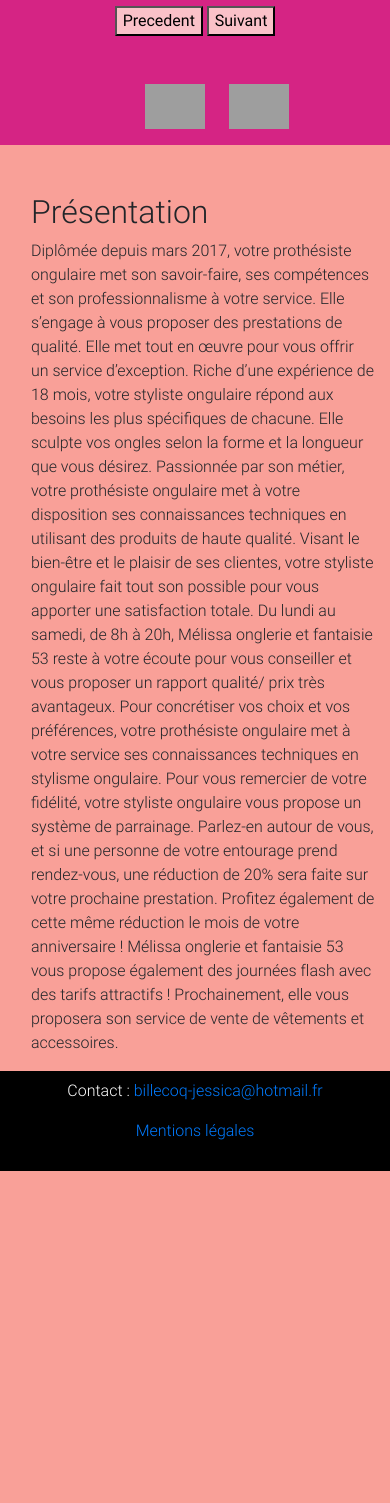
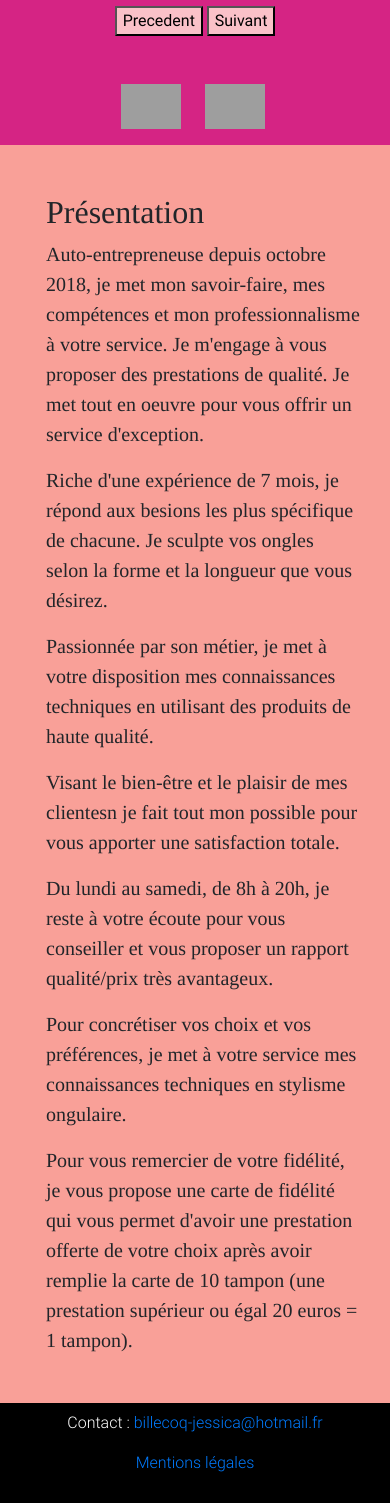
Before and after one commit to cyrheal/projetProTest, a PHP site: page /view/index.php in a window 390 px wide. Shown: the part 411-1914 px from the top of the page. Before the commit the page ends 1582 px from the top, so only its background shows below. Run offline with PHP 8.4, Linux system fonts and the light colour scheme; grey boxes are pictures that could not be loaded.

Commit message:
miseAJour4mars

```diff
--- a/assets/css/style.css
+++ b/assets/css/style.css
@@ -96,10 +91,16 @@ header h1 {
     font-size: 30px;
     margin-left: 40%;
 }
-/*** page admin ***/
+/*** titre ***/
 .size{
     font-size: 25px;
 }
+/*** home ***/
+.fontHome{
+    font-size: 20px;
+    font-family: Times, Times New Roman, serif;
+}
+
 /*** FOOTER ***/
 footer{
     height:100px;
--- /dev/null
+++ b/assets/js/tableResponsive.js
@@ -0,0 +1,8 @@
+document.querySelectorAll('.table-responsive').forEach(function (table) {
+    let labels = Array.from(table.querySelectorAll('th')).map(function (th) {
+        return th.innerText
+    })
+    table.querySelectorAll('td').forEach(function (td, i) {
+        td.setAttribute('data-label', labels[i % labels.length])
+    })
+})
--- a/configuration.php
+++ b/configuration.php
@@ -11,4 +11,3 @@ include_once '../model/client.php';
 include_once '../model/appointment.php';
 include_once '../model/performance.php';
 session_start();
-?>
--- a/controller/accountController.php
+++ b/controller/accountController.php
@@ -52,6 +52,7 @@ if (isset($_POST['submit'])) {
     }
 //Adresse mail
 //On vérifie que l'adresse mail est renseigné, qu'il correspond à la confirmation et qu'il a la bonne forme.
+    if (isset($_POST['mail']) && isset($_POST['confirmMail'])) {
         if (!empty($_POST['mail']) && !empty($_POST['confirmMail'])) {
             if ($_POST['mail'] == $_POST['confirmMail']) {
                 if (filter_var($_POST['mail'], FILTER_VALIDATE_EMAIL)) {
@@ -65,6 +66,7 @@ if (isset($_POST['submit'])) {
         } else {
             $formError['mail'] = 'Veuillez renseigner un courriel';
             $formError['confirmMail'] = 'Veuillez confirmer le courriel';
+        }
     }
 //Adresse postale
     if (isset($_POST['address'])) {
@@ -81,6 +83,7 @@ if (isset($_POST['submit'])) {
 //Mot de passe
 //On vérifie que le mot de passe est renseigné et qu'il est identique à la confirmation
 //et on le hash avant de le mettre en base de données.
+    if (isset($_POST['password']) && isset($_POST['confirmPassword'])) {
         if (!empty($_POST['password']) && !empty($_POST['confirmPassword'])) {
             if ($_POST['password'] == $_POST['confirmPassword']) {
                 $password = password_hash($_POST['password'], PASSWORD_BCRYPT);
@@ -91,12 +94,15 @@ if (isset($_POST['submit'])) {
             $formError['password'] = 'Veuillez renseigner un mot de passe';
             $formError['confirmPassword'] = 'Veuillez confirmer le mot de passe';
         }
+    }
 //verification ville et code postale
+    if (isset($_POST['city']) && (isset($_POST['zipcode']))) {
         if (!empty($_POST['city']) && (!empty($_POST['zipcode']))) {
             $id_c3005_city = htmlspecialchars($_POST['city']);
         } else {
             $formError['city'] = 'Veuillez renseigner la ville';
             $formError['zipcode'] = 'veuillez renseigner le code postale';
+        }
     }
 //Si je valide le formulaire et que le tableau d'erreur est vide, on instancie l'objet $clientUpdate
 //grâce à la classe client
--- a/controller/adminController.php
+++ b/controller/adminController.php
@@ -1,5 +1,4 @@
 <?php
-
 //Déclaration regex nom et prénom
 $regexName = '/^[a-zA-Z\- ]+$/';
 //Déclaration regex date et heure
--- a/model/appointment.php
+++ b/model/appointment.php
@@ -1,4 +1,3 @@
-
 <?php
 
 class appointment extends database {
--- a/template/footer.php
+++ b/template/footer.php
@@ -8,6 +8,7 @@
 </div><!-- /col-md-12 -->
 </div> <!-- / container-fluid -->
 <script defer src="../assets/js/carousel.js"></script><!--  defer rapidité execution = fonction asynchrone-->
+<script defer src="../assets/js/tableResponsive.js"></script><!--  defer rapidité execution = fonction asynchrone-->
 <script src="../assets/MDB-Free_4.7.0/js/jquery-3.3.1.min.js" type="text/javascript"></script>
 <script src="../assets/MDB-Free_4.7.0/js/popper.min.js" type="text/javascript"></script>
 <script src="../assets/MDB-Free_4.7.0/js/bootstrap.min.js" type="text/javascript"></script>
--- a/view/account.php
+++ b/view/account.php
@@ -4,7 +4,6 @@ include '../controller/accountController.php';
 include '../template/header.php';
 include 'sidebar.php';
 ?>
-
 <div class="col-md-9 mainContent">
     <div class="ml-3 mt-5">
         <!--Tableau pour que le client lise ses rendez-vous-->
--- a/view/admin.php
+++ b/view/admin.php
@@ -30,7 +30,7 @@ include 'sidebar.php';
             }
             ?>
             <fieldset>
-                <legend>Ajouter un rendez-Vous</legend>
+                <legend>Ajouter un rendez-vous :</legend>
                 <label for="idLastname"> Nom et prénom du client : </label>
                 <select name="idLastname" id="idLastname">
                     <option value="">Choix du client</option>
@@ -106,7 +106,7 @@ include 'sidebar.php';
         <!--formulaire pour les points fidélité-->
         <form method="POST" action="admin.php" class="form">
             <fieldset>
-                <legend>Ajouter des points fidélité</legend>
+                <legend>Ajouter des points fidélité :</legend>
                 <label for="idLastname"> Nom et prénom du client : </label>
                 <select name="idLastname" id="idLastname">
                     <option value="">Choix du client</option>
--- a/view/appointment.php
+++ b/view/appointment.php
@@ -1,6 +1,5 @@
 <?php
 include '../configuration.php';
-include '../controller/appointmentController.php';
 include '../template/header.php';
 include 'sidebar.php';
 ?>
--- a/view/appointmentChange.php
+++ b/view/appointmentChange.php
@@ -38,8 +38,9 @@ include 'sidebar.php';
                 ?>
                 <p>Le rendez-vous n'a pas été trouvé</p>
             <?php } ?>
-                <p><a href="admin.php"><button type="button" class="btn btn-blue-grey">retour</button></a></p>
+            <p><a href="admin.php"><button type="button" class="btn btn-blue-grey">retour</button></a></p>
         </div>
+        <!--formulaire pour modifier les rendez-vous-->
         <p class="text-danger"><?= isset($formError['checkAppointment']) ? $formError['checkAppointment'] : '' ?></p>
         <form method="POST" class="form" action="appointmentChange.php?id=<?= $appointment->id ?>">
             <?php if ($isSuccess) { ?>
--- a/view/home.php
+++ b/view/home.php
@@ -2,25 +2,16 @@
 include 'sidebar.php';
 ?>
 <div class="col-md-9 mainContent"><!--couleur colonne droite-->
-    <div class="ml-3 mt-5"><!--marge left 3 marge top 5-->
-        <h2>Présentation</h2>
-
-
-<p>Diplômée depuis mars 2017, votre prothésiste ongulaire met son savoir-faire, ses compétences et son professionnalisme à votre service. Elle s’engage à vous proposer des prestations de qualité. Elle met tout en œuvre pour vous offrir un service d’exception.
-
-Riche d’une expérience de 18 mois, votre styliste ongulaire répond aux besoins les plus spécifiques de chacune. Elle sculpte vos ongles selon la forme et la longueur que vous désirez.
-
-Passionnée par son métier, votre prothésiste ongulaire met à votre disposition ses connaissances techniques en utilisant des produits de haute qualité.
-
-Visant le bien-être et le plaisir de ses clientes, votre styliste ongulaire fait tout son possible pour vous apporter une satisfaction totale.
-
-Du lundi au samedi, de 8h à 20h, Mélissa onglerie et fantaisie 53 reste à votre écoute pour vous conseiller et vous proposer un rapport qualité/ prix très avantageux.
-
-Pour concrétiser vos choix et vos préférences, votre prothésiste ongulaire met à votre service ses connaissances techniques en stylisme ongulaire.
-
-Pour vous remercier de votre fidélité, votre styliste ongulaire vous propose un système de parrainage. Parlez-en autour de vous, et si une personne de votre entourage prend rendez-vous, une réduction de 20% sera faite sur votre prochaine prestation. Profitez également de cette même réduction le mois de votre anniversaire !
-
-Mélissa onglerie et fantaisie 53 vous propose également des journées flash avec des tarifs attractifs ! Prochainement, elle vous proposera son service de vente de vêtements et accessoires.</p>
-
+    <div class="ml-3 mt-5 mb-5"><!--marge left 3 marge top 5-->
+        <div class="col-md-11 fontHome">
+            <h2>Présentation</h2>
+            <p>Auto-entrepreneuse depuis octobre 2018, je met mon savoir-faire, mes compétences et mon professionnalisme à votre service. Je m'engage à vous proposer des prestations de qualité. Je met tout en oeuvre pour vous offrir un service d'exception.</p>
+            <p>Riche d'une expérience de 7 mois, je répond aux besions les plus spécifique de chacune. Je sculpte vos ongles selon la forme et la longueur que vous désirez.</p>
+            <p>Passionnée par son métier, je met à votre disposition mes connaissances techniques en utilisant des produits de haute qualité.</p>
+            <p>Visant le bien-être et le plaisir de mes clientesn je fait tout mon possible pour vous apporter une satisfaction totale.</p>
+            <p>Du lundi au samedi, de 8h à 20h, je reste à votre écoute pour vous conseiller et vous proposer un rapport qualité/prix très avantageux.</p>
+            <p>Pour concrétiser vos choix et vos préférences, je met à votre service mes connaissances techniques en stylisme ongulaire.</p>
+            <p>Pour vous remercier de votre fidélité, je vous propose une carte de fidélité qui vous permet d'avoir une prestation offerte de votre choix après avoir remplie la carte de 10 tampon (une prestation supérieur ou égal 20 euros = 1 tampon).
+        </div>
     </div>
 </div>
--- a/view/sidebar.php
+++ b/view/sidebar.php
@@ -26,7 +26,7 @@
             <button class="next buttonCarousel">Suivant</button>
         </div>
     </div>
-    <div class="row mt-5 mb-3 ml-5 ">
+    <div class="row mt-5 mb-3 ml-3 ">
         <div class="offset-3">
             <a href="https://www.facebook.com/profile.php?id=100002743732510" target="_blank"><img class="facebook" src="../assets/img/logoFacebook.svg" alt="facebook"/></a>
             <a href="https://www.instagram.com/nailsbeautybyjess_soissons/" target="_blank"><img class="instagram" src="../assets/img/logoInstagram.svg" alt="instagram"/></a>
```
Also changed, not shown: other parts of assets/css/style.css (+71 -19 lines), controller/appointmentChangeController.php (+11 -7 lines), nbproject/private/private.xml (+4 -6 lines), view/legalNotice.php (+0 -58 lines), view/prestation.php (+6 -2 lines), controller/appointmentController.php (added). Lines whose indentation alone changed are shown as unchanged.
